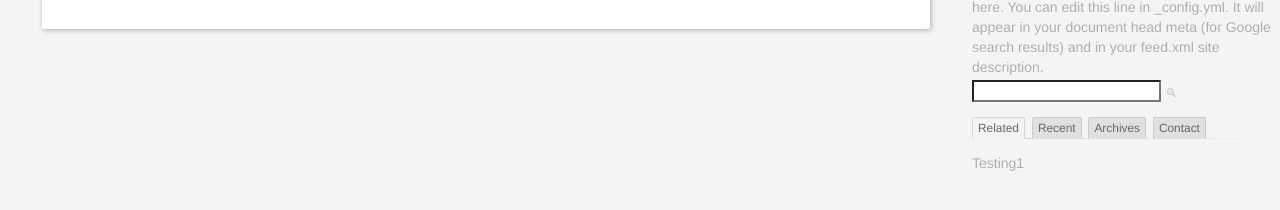
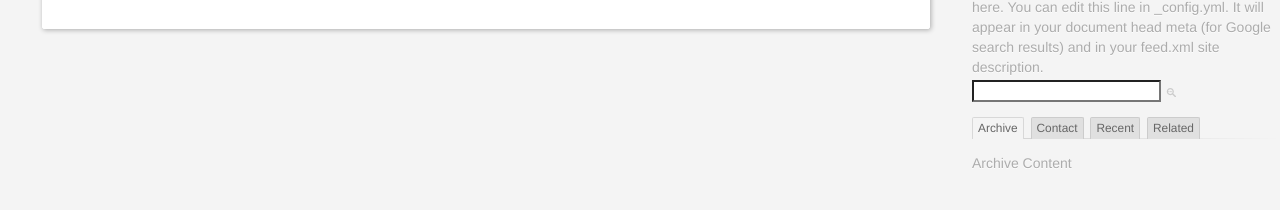
Before and after one commit to RebusGlider/TiddlyJekyll, a Jekyll site: the page built from index.md, in a window 1280 px wide. Shown: the part 133-343 px from the top of the page. Built offline with Jekyll 4.4.1, drawn with Linux system fonts in a browser that asks for light colours.

Commit message:
Setup a collection for configuring sidebar tabs and their content.

```diff
--- a/_config.yml
+++ b/_config.yml
@@ -35,6 +35,8 @@ collections:
     post_tags:
         output: true
         permalink: /tag/:name:output_ext
+    sidebar_tabs:
+        output: false
 
 defaults:
   - scope:
--- a/_includes/sidebar_tabs.html
+++ b/_includes/sidebar_tabs.html
@@ -128,30 +128,24 @@ domReady(function() {
 </style>
 <div id="tabs" class="tc-tab-set c-tabs no-js">
 	<div class="tc-tab-buttons c-tabs-nav">
-        <button class="c-tab-link tc-tab-selected">Related</button>
-        <button class="c-tab-link ">Recent</button>
-        <button class="c-tab-link">Archives</button>
-        <button class="c-tab-link">Contact</button>
+	{% for tab in site.sidebar_tabs %}
+		{%if forloop.first %}
+			<button class="c-tab-link tc-tab-selected">{{tab.title}}</button>
+		{% else %}
+			<button class="c-tab-link">{{tab.title}}</button>
+		{% endif %}
+	{% endfor %}
 	</div>
 	<div class="tc-tab-divider"></div>
+	{% for tab in site.sidebar_tabs %}
+	{% if forloop.first %}
 		<div class="c-tab-content tc-tab-content selectedContent">
-        <div class=" tc-reveal">
-            Testing1
+	{% else %}
+		<div class="c-tab-content tc-tab-content">
+	{% endif %}
+			<div class="tc-reveal">
+				{{tab.content}}
 			</div>
 		</div>
-    <div class="c-tab-content tc-tab-content">
-        <div class=" tc-reveal">
-            Testing2
+	{% endfor %}
 </div>
-    </div>
-    <div class="c-tab-content tc-tab-content">
-        <div class=" tc-reveal">
-            Testing3
-        </div>
-    </div>
-    <div class="c-tab-content tc-tab-content">
-        <div class=" tc-reveal">
-            Testing4
-        </div>
-    </div>
-</div>
```
Also changed, not shown: _sidebar_tabs/Archive.md (added, +4 -0 lines), _sidebar_tabs/Contact.md (added, +4 -0 lines), _sidebar_tabs/Recent.md (added, +4 -0 lines), _sidebar_tabs/Related.md (added, +4 -0 lines). Lines whose indentation alone changed are shown as unchanged.
